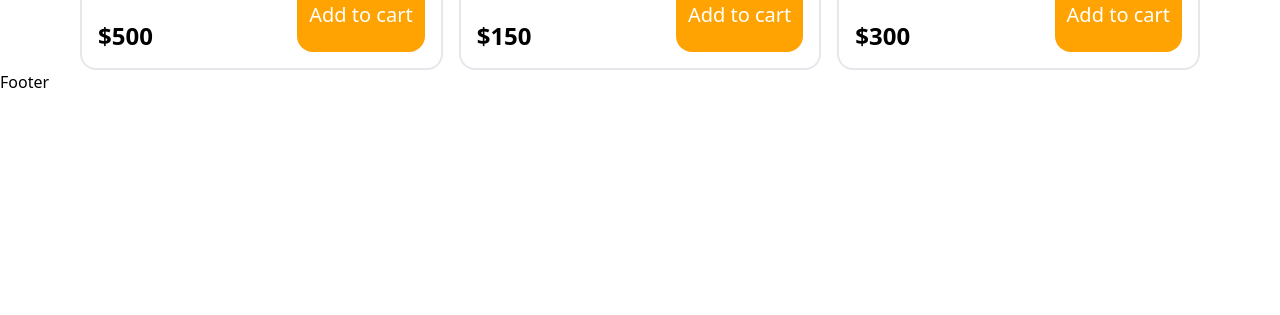
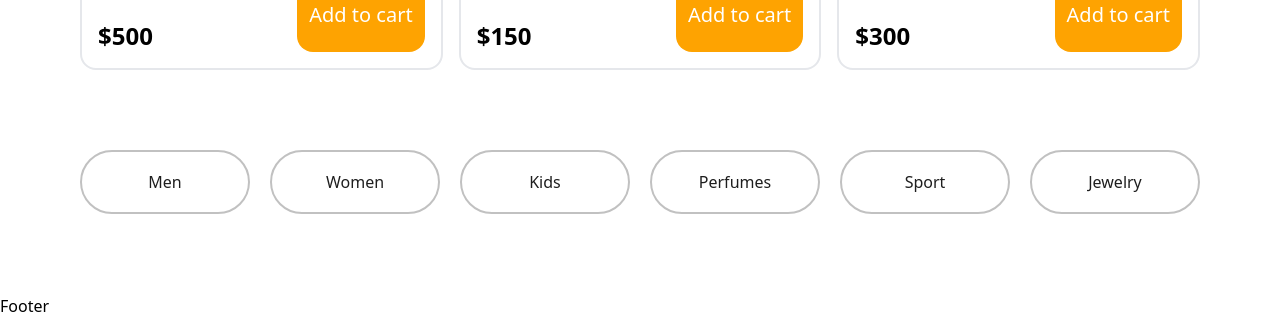
Before and after one commit to Ermias1995/Gebeya-Market-App, a React (Vite) app in the folder Gebeya/: page / in a window 1280 px wide. Shown: the part 1417-1732 px from the top of the page. Before the commit the page ends 1511 px from the top, so only its background shows below. Built offline with nearby package versions, Linux system fonts and the light colour scheme.

Commit message:
finish filter buttons

```diff
--- a/Gebeya/src/data.js
+++ b/Gebeya/src/data.js
@@ -31,3 +31,12 @@ export const Latest_collections = [
         rating: "5k+"
     }
 ];
+
+export const catagory_buttons = [
+    { id: 1, text: "Men" },
+    { id: 2, text: "Women" },
+    { id: 3, text: "Kids" },
+    { id: 4, text: "Perfumes" },
+    { id: 5, text: "Sport" },
+    { id: 6, text: "Jewelry" },
+];
--- a/Gebeya/src/pages/Home.jsx
+++ b/Gebeya/src/pages/Home.jsx
@@ -4,6 +4,7 @@ import Ellipse_5 from '../assets/Ellipse_5.png';
 import Ellipse_3 from '../assets/Ellipse_3.png';
 import Ellipse_4 from '../assets/Ellipse_4.png';
 import { Latest_collections } from "../data";
+import { catagory_buttons } from "../data";
 
 function Home() {
   return (
@@ -101,6 +102,16 @@ function Home() {
                 </div>
               );
             })}
+          </div>
+          <div id='Filtering buttons' className="flex flex-row items-center justify-center gap-5 p-20 max-w-[1344px]">
+            {catagory_buttons.map((button)=>{
+              const { id, text } = button;
+              return (
+                  <button key={id} className="text-[#1E1E1E] border-2 border-[#C1C1C1] p-[10px] rounded-l-full rounded-r-full w-52 h-16 hover:bg-secondary hover:text-white hover:border-none">{text}</button>
+              );
+            })}
+          </div>
+          <div id="collections" className="grid grid-row-2 pl-20 pr-20 gap-10">
 
           </div>
         </div>
```
